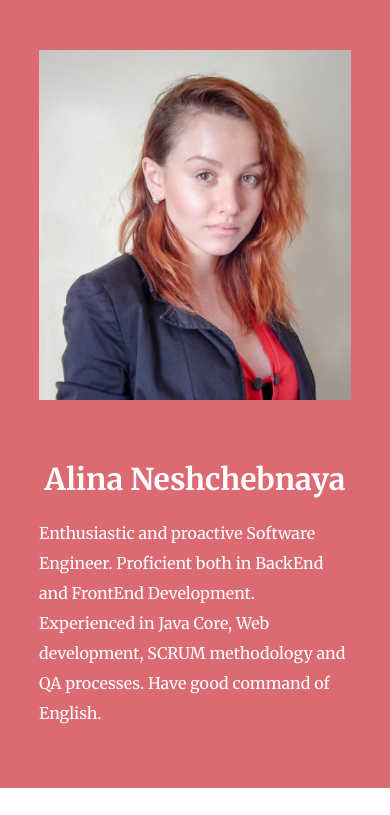
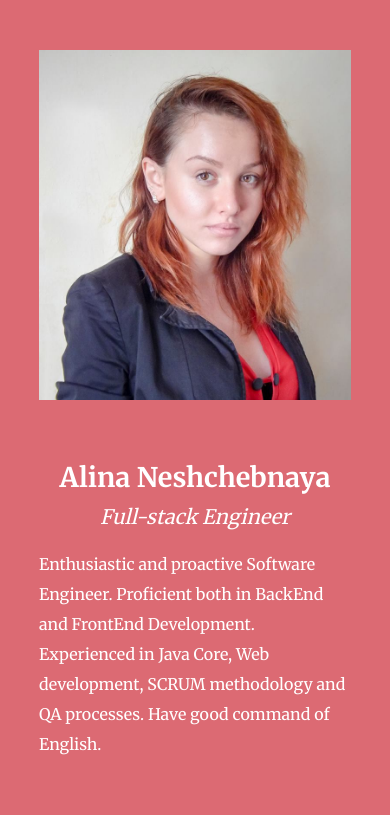
Before and after one commit to Ali-X/portfolio-landing, a website: page app/index.html in a window 390 px wide. Shown: the top 815 px of the page. Drawn offline with Linux system fonts and the light colour scheme.

Commit message:
Add position to header information

```diff
--- a/app/css/style.css
+++ b/app/css/style.css
@@ -286,6 +286,15 @@ ul {
   font-weight: bold;
 }
 
+.header__position {
+  padding-bottom: 1rem;
+  color: #FFFFFF;
+  font-size: 2rem;
+  font-family: "Merriweather", serif;
+  font-weight: normal;
+  font-style: italic;
+}
+
 .header__description {
   padding: 1rem 0;
   color: #FFFFFF;
@@ -299,7 +308,10 @@ ul {
     padding: 0;
   }
   .header__name {
-    font-size: 3rem;
+    font-size: 2.7rem;
+    text-align: center;
+  }
+  .header__position {
     text-align: center;
   }
   .header__content {
--- a/app/index.html
+++ b/app/index.html
@@ -16,6 +16,7 @@
       <div class="header__photo"></div>
       <div class="header__description-block">
         <h1 class="header__name">Alina Neshchebnaya</h1>
+        <h2 class="header__position">Full-stack Engineer</h2>
         <p class="header__description">Enthusiastic and proactive Software Engineer. Proficient both in BackEnd and
           FrontEnd
           Development. Experienced in Java Core, Web development, SCRUM methodology and QA processes. Have good command
--- a/src/css/style.css
+++ b/src/css/style.css
@@ -286,6 +286,15 @@ ul {
   font-weight: bold;
 }
 
+.header__position {
+  padding-bottom: 1rem;
+  color: #FFFFFF;
+  font-size: 2rem;
+  font-family: "Merriweather", serif;
+  font-weight: normal;
+  font-style: italic;
+}
+
 .header__description {
   padding: 1rem 0;
   color: #FFFFFF;
@@ -299,7 +308,10 @@ ul {
     padding: 0;
   }
   .header__name {
-    font-size: 3rem;
+    font-size: 2.7rem;
+    text-align: center;
+  }
+  .header__position {
     text-align: center;
   }
   .header__content {
--- a/src/sass/_header.scss
+++ b/src/sass/_header.scss
@@ -35,6 +35,15 @@
     font-weight: bold;
   }
 
+  &__position {
+    padding-bottom: 1rem;
+    color: $white-color;
+    font-size: 2rem;
+    font-family: $font-family;
+    font-weight: normal;
+    font-style: italic;
+  }
+
   &__description {
     padding: 1rem 0;
     color: $white-color;
@@ -50,7 +59,11 @@
   }
 
   .header__name {
-    font-size: 3rem;
+    font-size: 2.7rem;
+    text-align: center;
+  }
+
+  .header__position {
     text-align: center;
   }
 
```
Also changed, not shown: src/index.html (+1 -0 lines).
